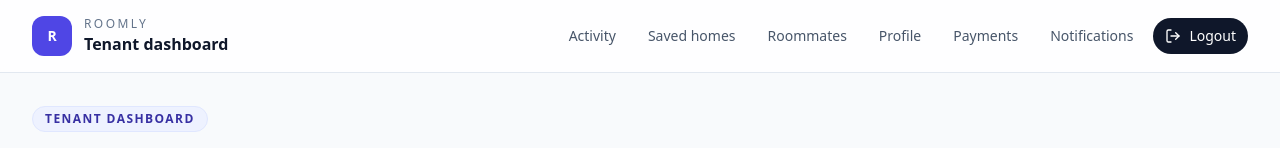
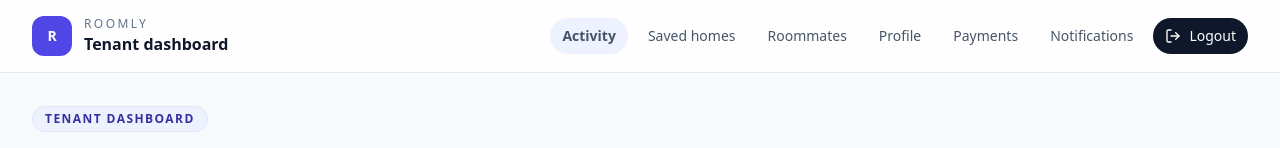
Before and after one commit to HinataHamura/B7A7, a Next.js app: page /dashboard in a window 1280 px wide. Shown: the top 148 px of the page. Built offline with nearby package versions, Linux system fonts and the light colour scheme; no server answers.

Commit message:
feat: highlight active role dashboard navigation

```diff
--- /dev/null
+++ b/src/components/dashboard-nav.tsx
@@ -0,0 +1,35 @@
+'use client';
+
+import Link from 'next/link';
+import { usePathname } from 'next/navigation';
+import { LogoutButton } from '@/components/logout-button';
+
+interface DashboardNavItem {
+  href: string;
+  label: string;
+}
+
+export function DashboardNav({ items }: { items: DashboardNavItem[] }) {
+  const pathname = usePathname();
+
+  return (
+    <nav aria-label="Dashboard sections" className="flex flex-wrap items-center gap-2 text-sm font-medium text-slate-600">
+      {items.map((item) => {
+        const isRoot = ['/admin', '/dashboard', '/provider'].includes(item.href);
+        const isActive = pathname === item.href || (!isRoot && pathname.startsWith(`${item.href}/`));
+
+        return (
+          <Link
+            key={item.href}
+            href={item.href}
+            aria-current={isActive ? 'page' : undefined}
+            className={`rounded-full px-3 py-2 transition ${isActive ? 'bg-primary-50 font-semibold text-primary-800' : 'hover:bg-slate-100 hover:text-slate-900'}`}
+          >
+            {item.label}
+          </Link>
+        );
+      })}
+      <LogoutButton />
+    </nav>
+  );
+}
--- a/src/components/dashboard-shell.tsx
+++ b/src/components/dashboard-shell.tsx
@@ -1,5 +1,5 @@
 import Link from 'next/link';
-import { LogoutButton } from '@/components/logout-button';
+import { DashboardNav } from '@/components/dashboard-nav';
 
 const navItems = {
   admin: [
@@ -50,14 +50,7 @@ export function DashboardShell({
             </div>
           </div>
 
-          <nav className="flex flex-wrap items-center gap-2 text-sm font-medium text-slate-600">
-            {items.map((item) => (
-              <Link key={item.href} href={item.href} className="rounded-full px-3 py-2 transition hover:bg-slate-100 hover:text-slate-900">
-                {item.label}
-              </Link>
-            ))}
-            <LogoutButton />
-          </nav>
+          <DashboardNav items={items} />
         </div>
       </aside>
 
```
